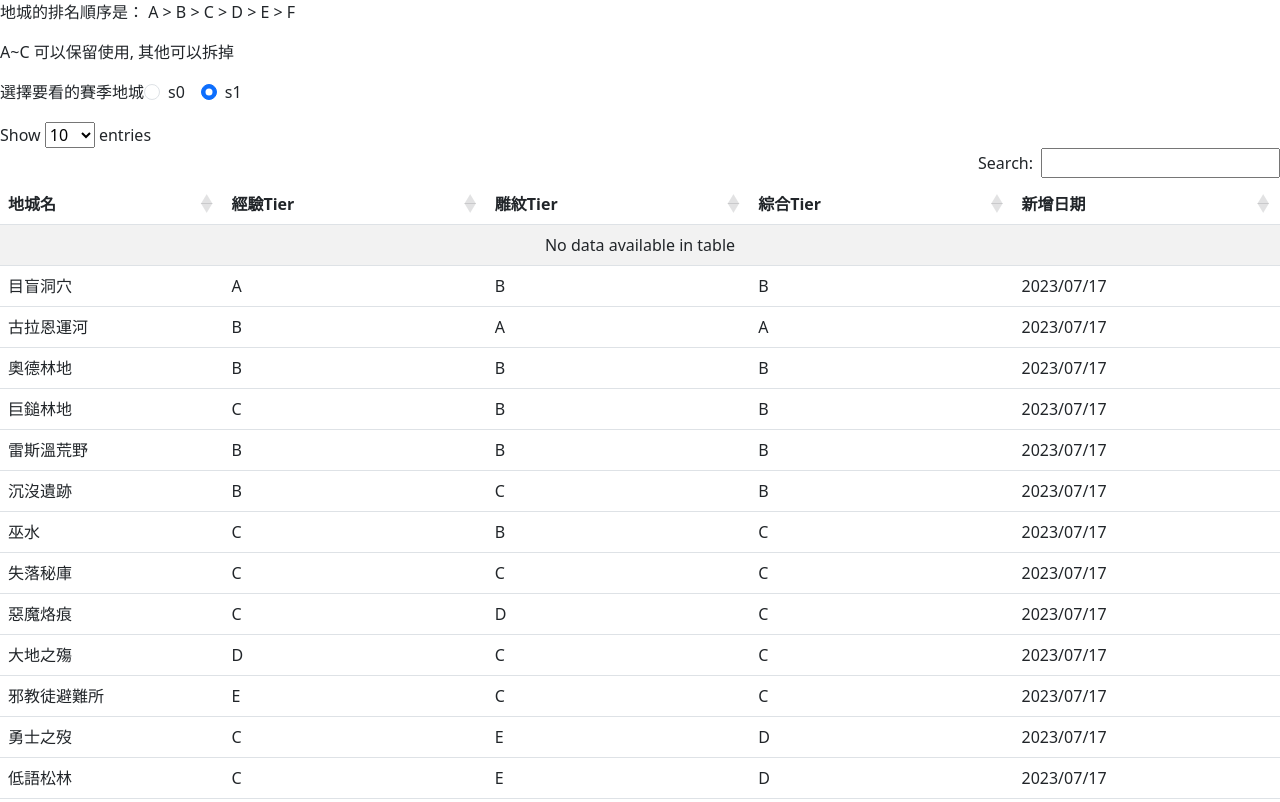
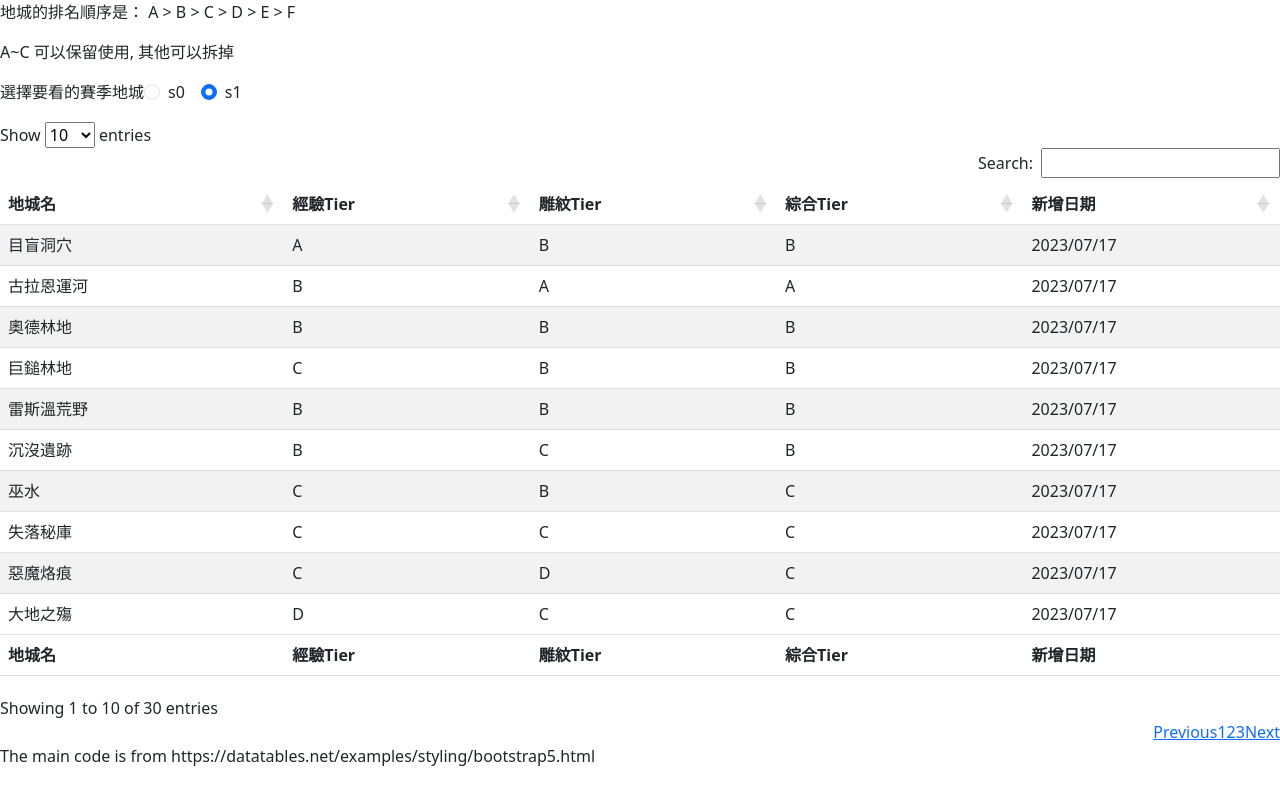
Before and after one commit to JheWeiJhang/D4, a plain HTML site: page index.html in a window 1280 px wide. Shown: the top 802 px of the page. Drawn offline with Linux system fonts and the light colour scheme.

Commit message:
Add files via upload

```diff
--- a/index.html
+++ b/index.html
@@ -11,8 +11,6 @@
 		<script>
 			$(document).ready(function(){
 				update_s0_data();
-				$('#s0').addClass('table-striped');
-				new DataTable('#s0');
 			});
 		</script>
 	</head>
@@ -35,7 +33,7 @@
 
 		<p class="text-start"></p>
 
-		<table id="s0" class="table" style="width:100%">
+		<table id="s0" class="table table-striped" style="width:100%">
 			<thead>
 				<tr>
 					<th style="display:none">索引</th><th>地城名</th><th>經驗Tier</th><th>雕紋Tier</th><th>綜合Tier</th><th>新增日期</th>
--- a/js/d4_utils.js
+++ b/js/d4_utils.js
@@ -11,264 +11,6 @@ function update_s0_data(number) {
 			row+='</tr>';
 			$('#s0 tbody').append(row);
 		});
+		$('#s0').DataTable();
 	});
-
-
-	//test for local computer
-	/*
-	data = [
-		 {
-		   "index": "1",
-		   "name": "目盲洞穴",
-		   "experience_rank": "A",
-		   "glyph_rank": "B",
-		   "total_rank": "B",
-		   "add_date": "2023/07/17"
-		 },
-		 {
-		   "index": "2",
-		   "name": "古拉恩運河",
-		   "experience_rank": "B",
-		   "glyph_rank": "A",
-		   "total_rank": "A",
-		   "add_date": "2023/07/17"
-		 },
-		 {
-		   "index": "3",
-		   "name": "奧德林地",
-		   "experience_rank": "B",
-		   "glyph_rank": "B",
-		   "total_rank": "B",
-		   "add_date": "2023/07/17"
-		 },
-		 {
-		   "index": "4",
-		   "name": "巨鎚林地",
-		   "experience_rank": "C",
-		   "glyph_rank": "B",
-		   "total_rank": "B",
-		   "add_date": "2023/07/17"
-		 },
-		 {
-		   "index": "5",
-		   "name": "雷斯溫荒野",
-		   "experience_rank": "B",
-		   "glyph_rank": "B",
-		   "total_rank": "B",
-		   "add_date": "2023/07/17"
-		 },
-		 {
-		   "index": "6",
-		   "name": "沉沒遺跡",
-		   "experience_rank": "B",
-		   "glyph_rank": "C",
-		   "total_rank": "B",
-		   "add_date": "2023/07/17"
-		 },
-		 {
-		   "index": "7",
-		   "name": "巫水",
-		   "experience_rank": "C",
-		   "glyph_rank": "B",
-		   "total_rank": "C",
-		   "add_date": "2023/07/17"
-		 },
-		 {
-		   "index": "8",
-		   "name": "失落秘庫",
-		   "experience_rank": "C",
-		   "glyph_rank": "C",
-		   "total_rank": "C",
-		   "add_date": "2023/07/17"
-		 },
-		 {
-		   "index": "9",
-		   "name": "惡魔烙痕",
-		   "experience_rank": "C",
-		   "glyph_rank": "D",
-		   "total_rank": "C",
-		   "add_date": "2023/07/17"
-		 },
-		 {
-		   "index": "10",
-		   "name": "大地之殤",
-		   "experience_rank": "D",
-		   "glyph_rank": "C",
-		   "total_rank": "C",
-		   "add_date": "2023/07/17"
-		 },
-		 {
-		   "index": "11",
-		   "name": "邪教徒避難所",
-		   "experience_rank": "E",
-		   "glyph_rank": "C",
-		   "total_rank": "C",
-		   "add_date": "2023/07/17"
-		 },
-		 {
-		   "index": "12",
-		   "name": "勇士之歿",
-		   "experience_rank": "C",
-		   "glyph_rank": "E",
-		   "total_rank": "D",
-		   "add_date": "2023/07/17"
-		 },
-		 {
-		   "index": "13",
-		   "name": "低語松林",
-		   "experience_rank": "C",
-		   "glyph_rank": "E",
-		   "total_rank": "D",
-		   "add_date": "2023/07/17"
-		 },
-		 {
-		   "index": "14",
-		   "name": "穹頂",
-		   "experience_rank": "D",
-		   "glyph_rank": "E",
-		   "total_rank": "D",
-		   "add_date": "2023/07/17"
-		 },
-		 {
-		   "index": "15",
-		   "name": "毒蛇巢穴",
-		   "experience_rank": "E",
-		   "glyph_rank": "D",
-		   "total_rank": "D",
-		   "add_date": "2023/07/17"
-		 },
-		 {
-		   "index": "16",
-		   "name": "墨根工坊",
-		   "experience_rank": "F",
-		   "glyph_rank": "C",
-		   "total_rank": "D",
-		   "add_date": "2023/07/17"
-		 },
-		 {
-		   "index": "17",
-		   "name": "暗影墜落處",
-		   "experience_rank": "D",
-		   "glyph_rank": "E",
-		   "total_rank": "D",
-		   "add_date": "2023/07/17"
-		 },
-		 {
-		   "index": "18",
-		   "name": "廢棄的礦道",
-		   "experience_rank": "D",
-		   "glyph_rank": "E",
-		   "total_rank": "E",
-		   "add_date": "2023/07/17"
-		 },
-		 {
-		   "index": "19",
-		   "name": "先祖輓歌",
-		   "experience_rank": "D",
-		   "glyph_rank": "E",
-		   "total_rank": "E",
-		   "add_date": "2023/07/17"
-		 },
-		 {
-		   "index": "20",
-		   "name": "黑暗深谷",
-		   "experience_rank": "E",
-		   "glyph_rank": "D",
-		   "total_rank": "E",
-		   "add_date": "2023/07/17"
-		 },
-		 {
-		   "index": "21",
-		   "name": "古拉恩貧民窟",
-		   "experience_rank": "E",
-		   "glyph_rank": "D",
-		   "total_rank": "E",
-		   "add_date": "2023/07/17"
-		 },
-		 {
-		   "index": "22",
-		   "name": "叛徒藏身處",
-		   "experience_rank": "E",
-		   "glyph_rank": "E",
-		   "total_rank": "E",
-		   "add_date": "2023/07/17"
-		 },
-		 {
-		   "index": "23",
-		   "name": "西弗塔廢墟",
-		   "experience_rank": "F",
-		   "glyph_rank": "D",
-		   "total_rank": "E",
-		   "add_date": "2023/07/17"
-		 },
-		 {
-		   "index": "24",
-		   "name": "科卓岡兵營",
-		   "experience_rank": "D",
-		   "glyph_rank": "F",
-		   "total_rank": "E",
-		   "add_date": "2023/07/17"
-		 },
-		 {
-		   "index": "25",
-		   "name": "聖教軍大教堂",
-		   "experience_rank": "F",
-		   "glyph_rank": "D",
-		   "total_rank": "E",
-		   "add_date": "2023/07/17"
-		 },
-		 {
-		   "index": "26",
-		   "name": "黑瑪瑙堡",
-		   "experience_rank": "D",
-		   "glyph_rank": "F",
-		   "total_rank": "E",
-		   "add_date": "2023/07/17"
-		 },
-		 {
-		   "index": "27",
-		   "name": "卡爾蒂姆監獄",
-		   "experience_rank": "F",
-		   "glyph_rank": "E",
-		   "total_rank": "F",
-		   "add_date": "2023/07/17"
-		 },
-		 {
-		   "index": "28",
-		   "name": "黑色收容所",
-		   "experience_rank": "E",
-		   "glyph_rank": "F",
-		   "total_rank": "F",
-		   "add_date": "2023/07/17"
-		 },
-		 {
-		   "index": "29",
-		   "name": "密議",
-		   "experience_rank": "E",
-		   "glyph_rank": "F",
-		   "total_rank": "F",
-		   "add_date": "2023/07/17"
-		 },
-		 {
-		   "index": "30",
-		   "name": "野性巢穴",
-		   "experience_rank": "F",
-		   "glyph_rank": "E",
-		   "total_rank": "F",
-		   "add_date": "2023/07/17"
-		 }
-	];
-
-	$.each(data, function(i, item) {
-		var row='<tr>';
-		row+='<td style="display:none">'+data[i].index+'</td>';
-		row+='<td>'+data[i].name+'</td>';
-		row+='<td>'+data[i].experience_rank+'</td>';
-		row+='<td>'+data[i].glyph_rank+'</td>';
-		row+='<td>'+data[i].total_rank+'</td>';
-		row+='<td>'+data[i].add_date+'</td>';
-		row+='</tr>';
-		$('#s0 tbody').append(row);
-	});
-	*/
 }
```
